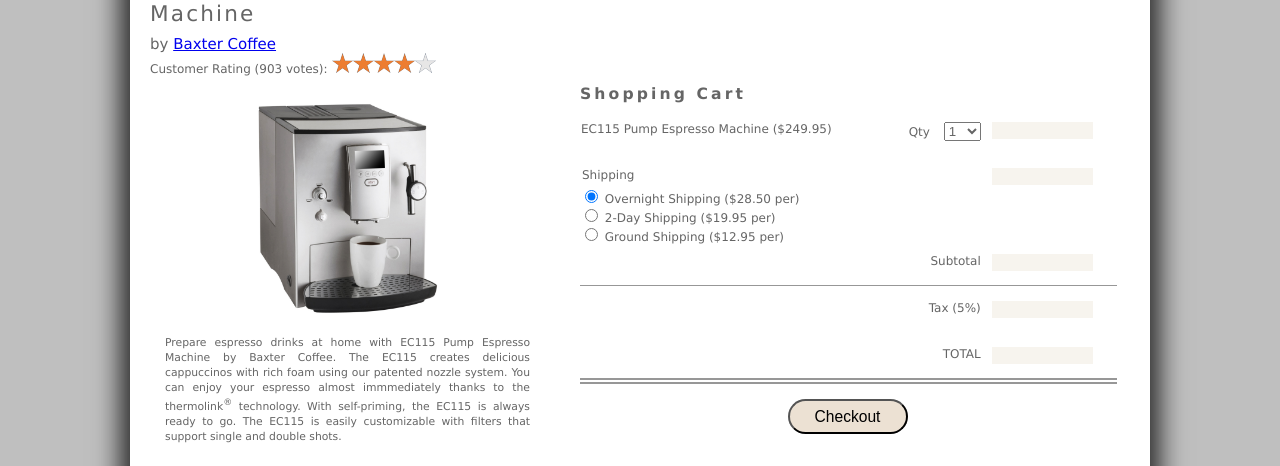
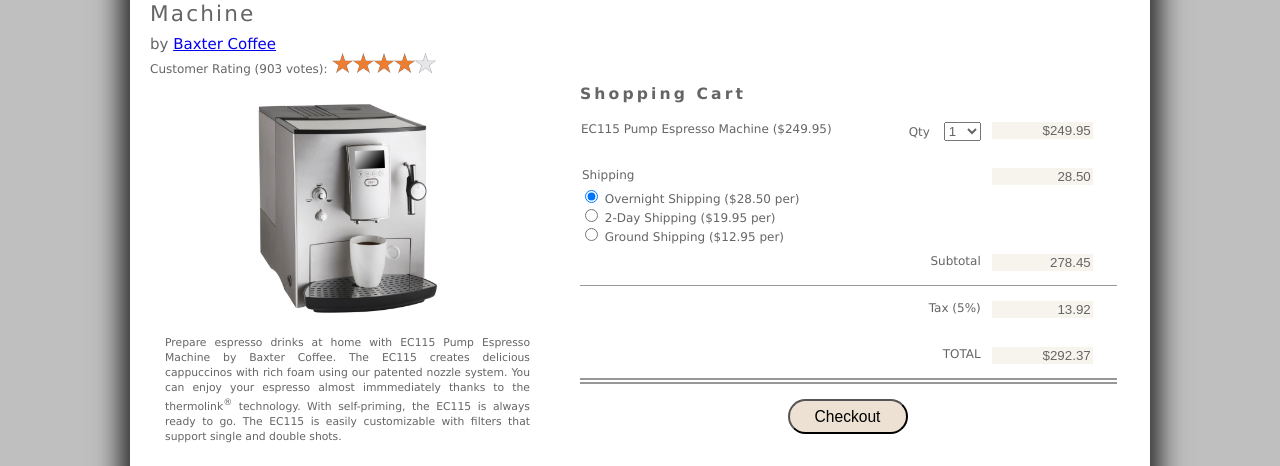
Before and after one commit to bguzman07/tut-13-review, a plain HTML site: page index.html in a window 1280 px wide. Shown: the part 320-786 px from the top of the page. Drawn offline with Linux system fonts and the light colour scheme.

Commit message:
second commit

```diff
--- a/javascript/co_cart.js
+++ b/javascript/co_cart.js
@@ -30,31 +30,50 @@
 
 window.addEventListener("load", function() {
    calcCart();
-   document.getElementById("modelQty").onchange = calcCart();
+   var orderForm = this.document.forms.cart;
+
+   orderForm.elements.modelQty.onchange = calcCart;
+
    var shippingOptions = this.document.querySelectorAll('input[name="shipping"]');
    for (var i = 0; i < shippingOptions.length; i++) {
-      shippingOptions[i].onclick = calcCart();
+      shippingOptions[i].onclick = calcCart;
    }
 });
 
+
+
 function calcCart() {
+   console.log("running :)");
+
    var orderForm = document.forms.cart;
 
-   var mCost = orderForm.elements.modelCost.value;
+   var cost = orderForm.elements.modelCost.value;
    var qIndex = orderForm.elements.modelQty.selectedIndex;
+   var quantity = orderForm.elements.modelQty[qIndex].value;
 
+   // Product cost
+   var orderCost = cost * quantity;
+   orderForm.elements.orderCost.value = formatUSCurrency(orderCost);
+
+   // Shipping
+   var shipOption = document.querySelector('input[name="shipping"]:checked').value;
+
+   var shipCost = shipOption * quantity;
+   orderForm.elements.shippingCost.value = formatNumber(shipCost, 2);
+
+   // Subtotal
+   orderForm.elements.subTotal.value = formatNumber(orderCost + shipCost, 2);
+
+   // tax
+   var salesTax = 0.05 * (orderCost + shipCost);
+   orderForm.elements.salesTax.value = formatNumber(salesTax, 2);
+
+   orderForm.elements.cartTotal.value = formatUSCurrency(orderCost + shipCost + salesTax);
+
+   // store text label of shipping
+   orderForm.elements.shippingType.value = document.querySelector('input[name="shipping"]:checked').nextSibling.nodeValue;
 
 }
-
-/*    help
-   var orderForm = document.forms.cart;
-   var orderCost = document.getElementById("modelCost").value * orderForm.elements.modelQty[orderForm.elem].value;
-   orderForm.elements.orderCost.value = formatUSCurrency(orderCost);
-
-*/
-
-
-
 
 
 
--- a/javascript/co_credit.js
+++ b/javascript/co_credit.js
@@ -44,7 +44,9 @@
 
 */
 
+window.addEventListener("load", function() {
 
+});
 
 
 
```
Also changed, not shown: pages/co_credit.html (+1 -1 lines).
